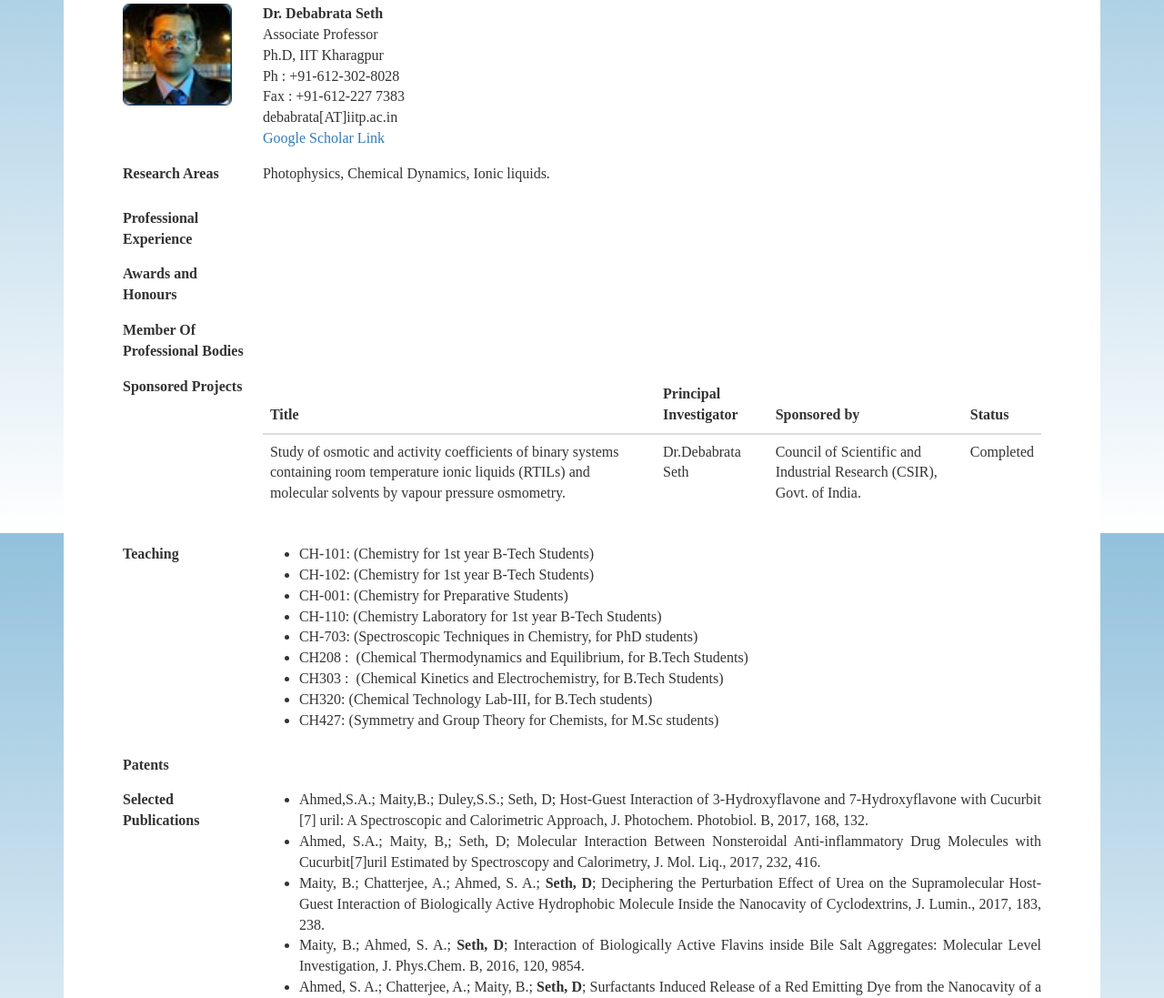
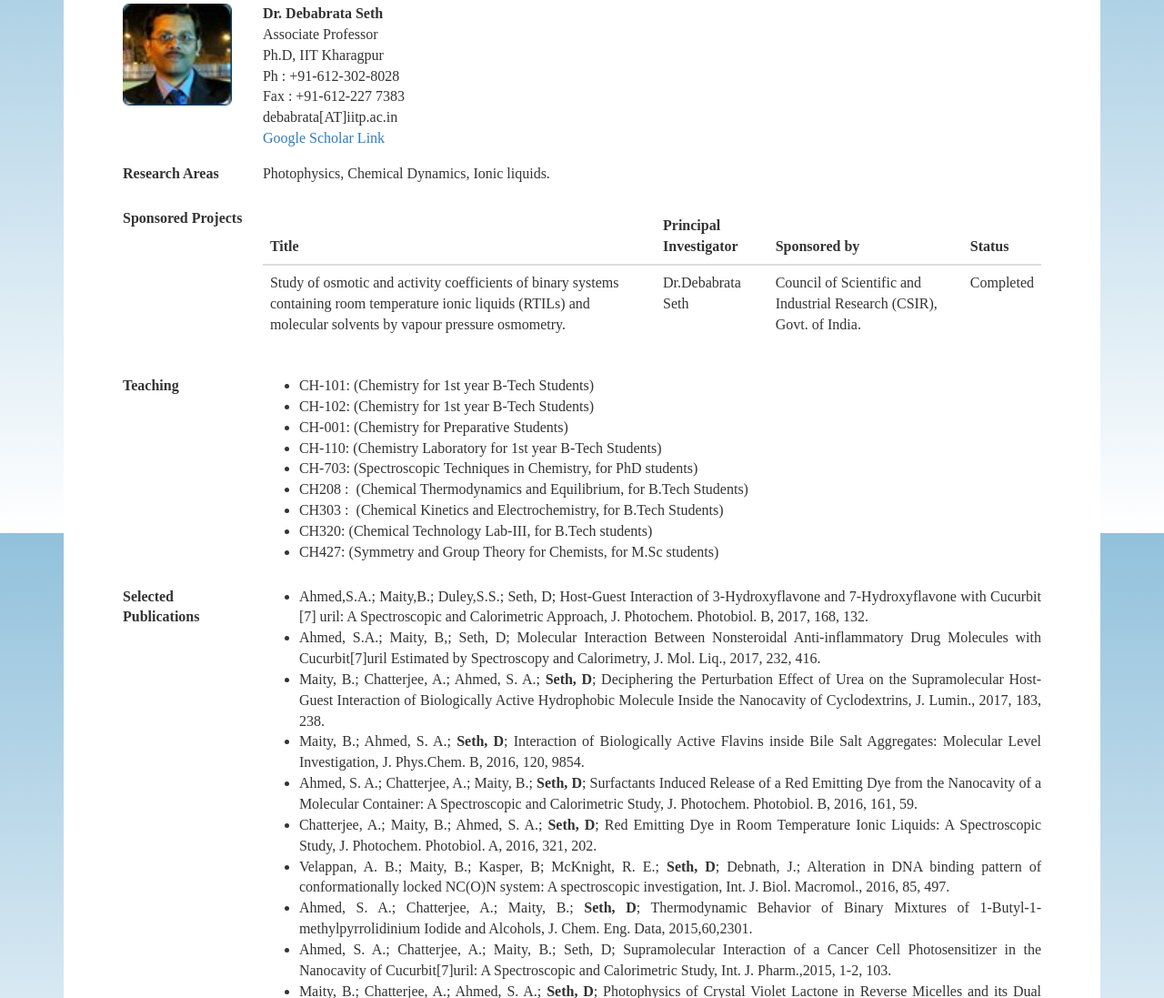
Before and after one commit to kshitij1234/Chemisty-Department-Website, a Django app: page /people/faculty/debabrata in a window 1280 px wide. Shown: the part 214-1311 px from the top of the page at 91% size. Run offline with Django 3.2, Linux system fonts and the light colour scheme; data comes from the database, SQL or seed files in the repository; some libraries are stand-ins or nearby versions.

Commit message:
corrected faculty page

```diff
--- a/PeopleApp/templates/PeopleApp/individual_profile.html
+++ b/PeopleApp/templates/PeopleApp/individual_profile.html
@@ -40,12 +40,12 @@
           {{ faculty.designation }}<br>
           {{faculty.phd}}<br>
           Ph : +91-612-302-{{faculty.phone}}<br>
-          {% if faculty.fax != None %}Fax : {{faculty.fax}}<br>{% endif %}
+          {% if faculty.fax %}Fax : {{faculty.fax}}<br>{% endif %}
           {{faculty.email}}[AT]iitp.ac.in<br>
-          {% if faculty.google_scholar != None %}
+          {% if faculty.google_scholar %}
             <a href="{{faculty.google_scholar}}" target="_blank">Google Scholar Link</a><br>
           {% endif %}
-          {% if faculty.webpage != None %}
+          {% if faculty.webpage %}
             <a href="{{faculty.webpage}}" target="_blank">Webpage</a><br>
           {% endif %}
         </td>
@@ -55,62 +55,62 @@
         <td>{{ faculty.research_areas|safe|linebreaks }}</td>
       </tr>
 
-      {% if faculty.professional_experience != None %}
+      {% if faculty.professional_experience %}
       <tr>
         <td><strong>Professional Experience</strong></td>
         <td>{{ faculty.professional_experience|safe|linebreaks }}</td>
       </tr>
       {% endif %}
 
-      {% if faculty.awards_honors != None %}
+      {% if faculty.awards_honors %}
       <tr>
         <td><strong>Awards and Honours</strong></td>
         <td>{{ faculty.awards_honors|safe }}</td>
       </tr>
       {% endif %}
-      {% if faculty.member_of_professional_bodies != None %}
+      {% if faculty.member_of_professional_bodies %}
       <tr>
         <td><strong>Member Of Professional Bodies</strong></td>
         <td>{{ faculty.member_of_professional_bodies|safe }}</td>
       </tr>
       {% endif %}
 
-      {% if faculty.sponsored_projects != None %}
+      {% if faculty.sponsored_projects %}
       <tr>
         <td><strong>Sponsored Projects</strong></td>
         <td>{{ faculty.sponsored_projects|safe }}</td>
       </tr>
       {% endif %}
 
-      {% if faculty.teaching != None %}
+      {% if faculty.teaching %}
       <tr>
         <td><strong>Teaching</strong></td>
         <td>{{ faculty.teaching|safe }}</td>
       </tr>
       {% endif %}
 
-      {% if faculty.patents != None %}
+      {% if faculty.patents %}
       <tr>
         <td><strong>Patents</strong></td>
         <td>{{ faculty.patents|safe }}</td>
       </tr>
       {% endif %}
 
-      {% if faculty.publications != None %}
+      {% if faculty.publications %}
       <tr>
         <td><strong>Selected Publications</strong></td>
         <td>{{ faculty.publications|safe }}</td>
       </tr>
       {% endif %}
 
-      {% if faculty.conference_presentations != None %}
+      {% if faculty.conference_presentations %}
       <tr>
         <td><strong>Presentations</strong></td>
         <td>{{ faculty.conference_presentations|safe }}</td>
       </tr>
       {% endif %}
 
-      {% if faculty.conference_attended != None %}
+      {% if faculty.conference_attended %}
       <tr>
         <td><strong>Conference Attended</strong></td>
         <td>{{ faculty.conference_attended|safe }}</td>
```
